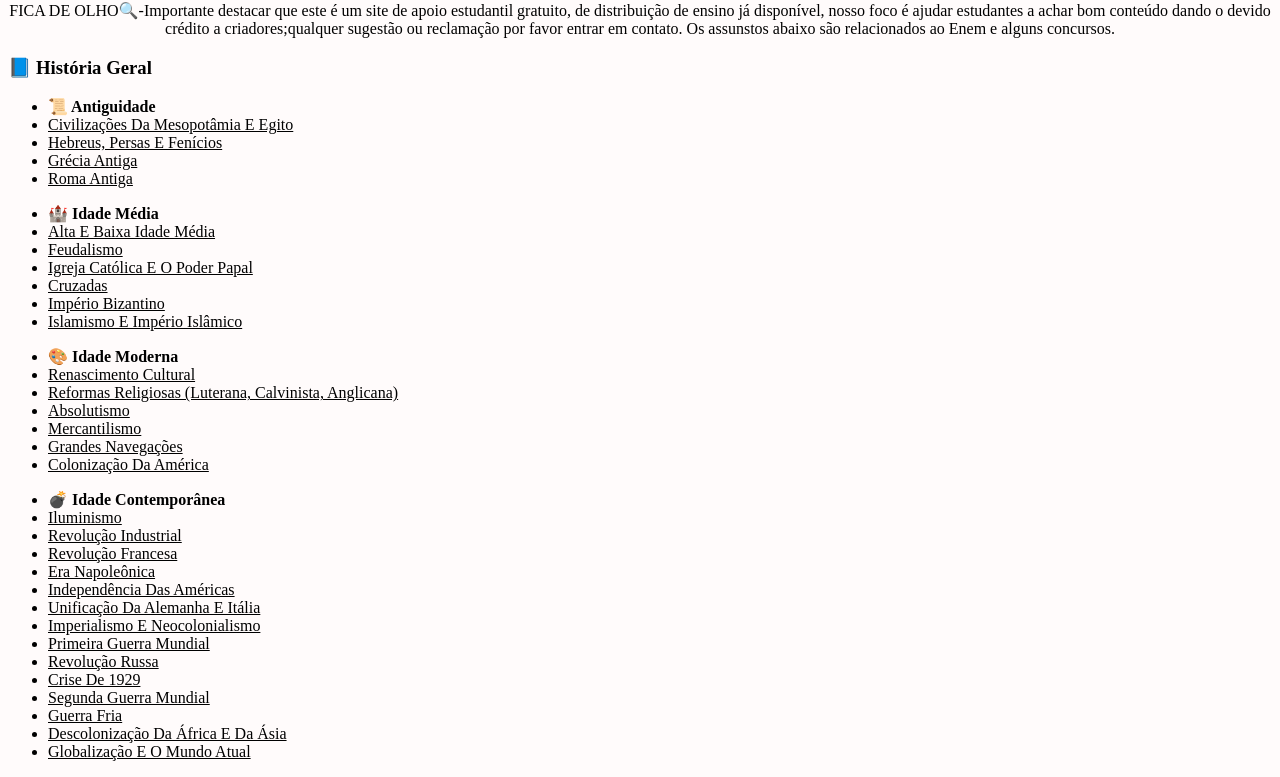
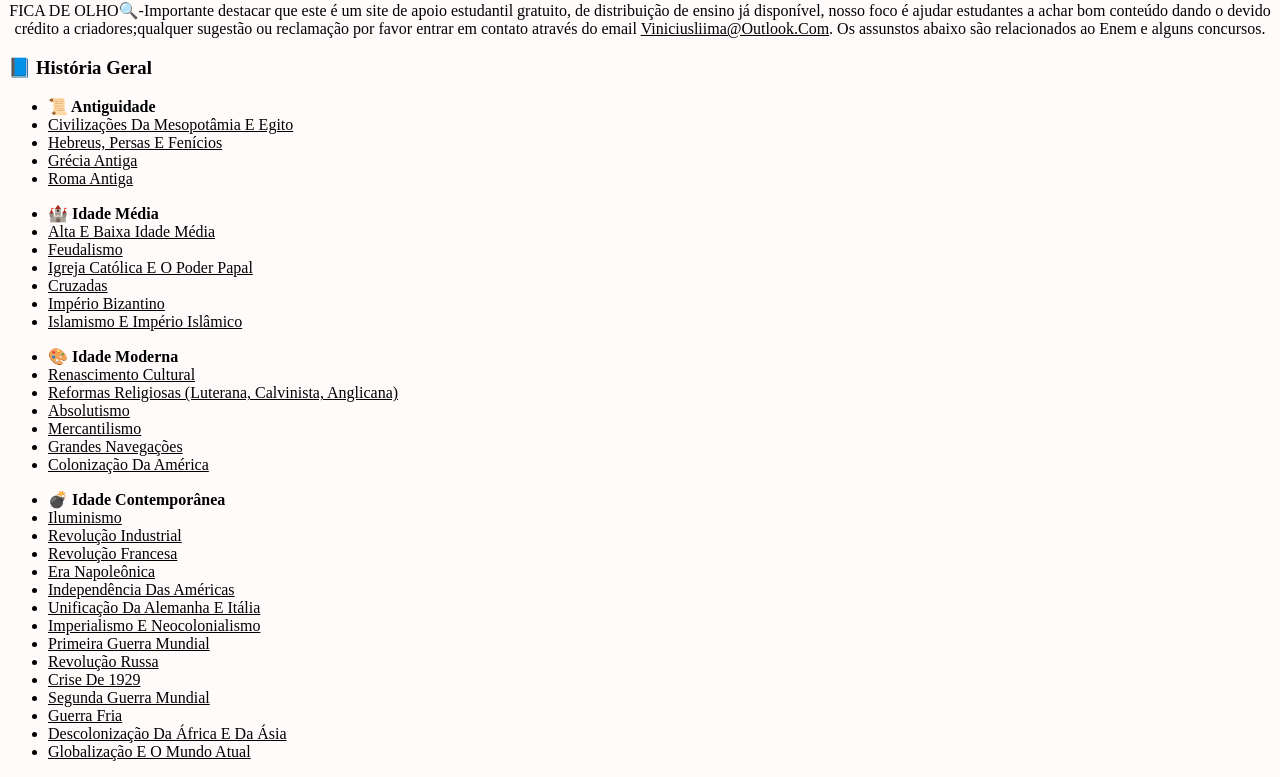
Before and after one commit to Tvinicius97/site-historia, a plain HTML site: page index.html in a window 1280 px wide. Shown: the part 223-1000 px from the top of the page. Drawn offline with Linux system fonts and the light colour scheme.

Commit message:
atualizando contato site

```diff
--- a/index.html
+++ b/index.html
@@ -11,7 +11,7 @@
 
   </script>
   <img src="logo site historia menor.png" alt="logo aprenda história">
-   <p>FICA DE OLHO🔍-Importante destacar que este é um site de apoio estudantil gratuito, de distribuição de ensino já disponível, nosso foco é ajudar estudantes a achar bom conteúdo dando o devido crédito a criadores;qualquer sugestão ou reclamação por favor entrar em contato. Os assunstos abaixo são relacionados ao Enem e alguns concursos.
+   <p>FICA DE OLHO🔍-Importante destacar que este é um site de apoio estudantil gratuito, de distribuição de ensino já disponível, nosso foco é ajudar estudantes a achar bom conteúdo dando o devido crédito a criadores;qualquer sugestão ou reclamação por favor entrar em contato através do email <a href="https://www.microsoft.com/pt-br/microsoft-365/outlook/email-and-calendar-software-microsoft-outlook?deeplink=%2fmail%2f0%2f%3fnlp%3d0&sdf=0">viniciusliima@outlook.com</a>. Os assunstos abaixo são relacionados ao Enem e alguns concursos.
   </p>
   <h3>📘 História Geral</h3>
   <ul>
```
